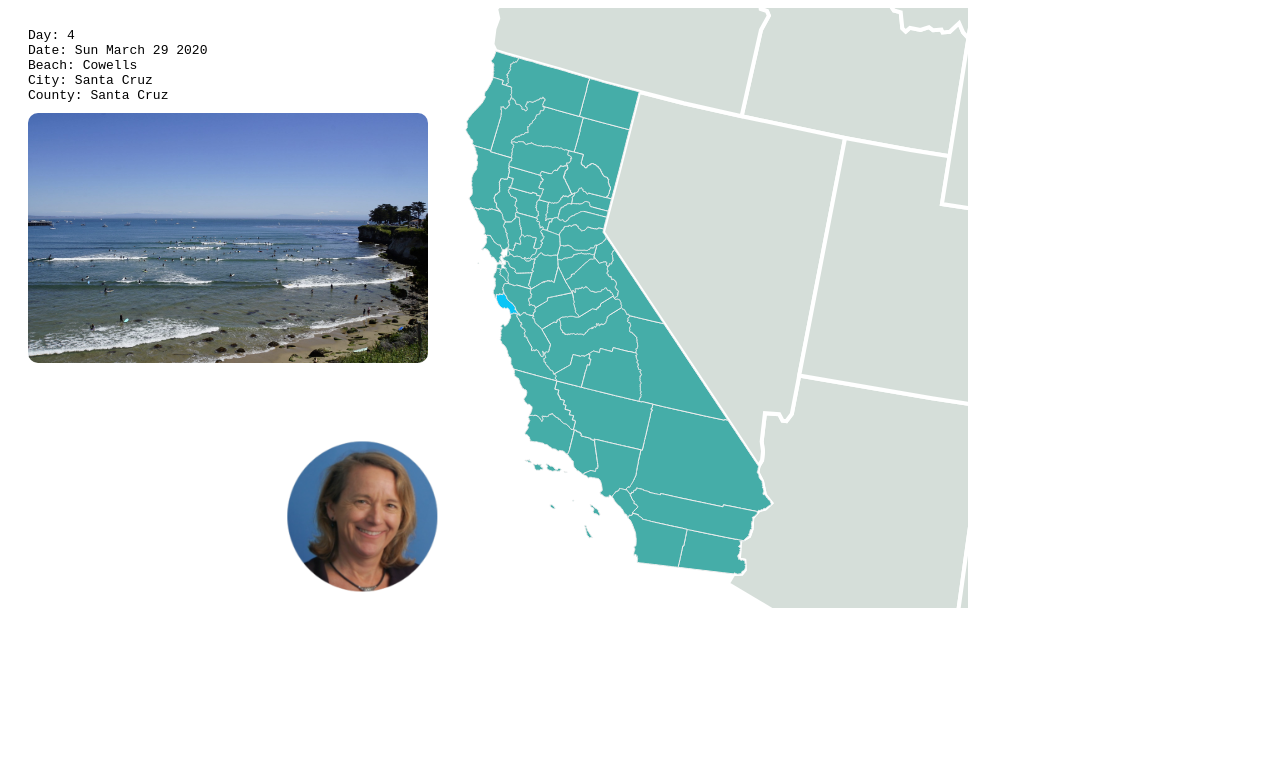
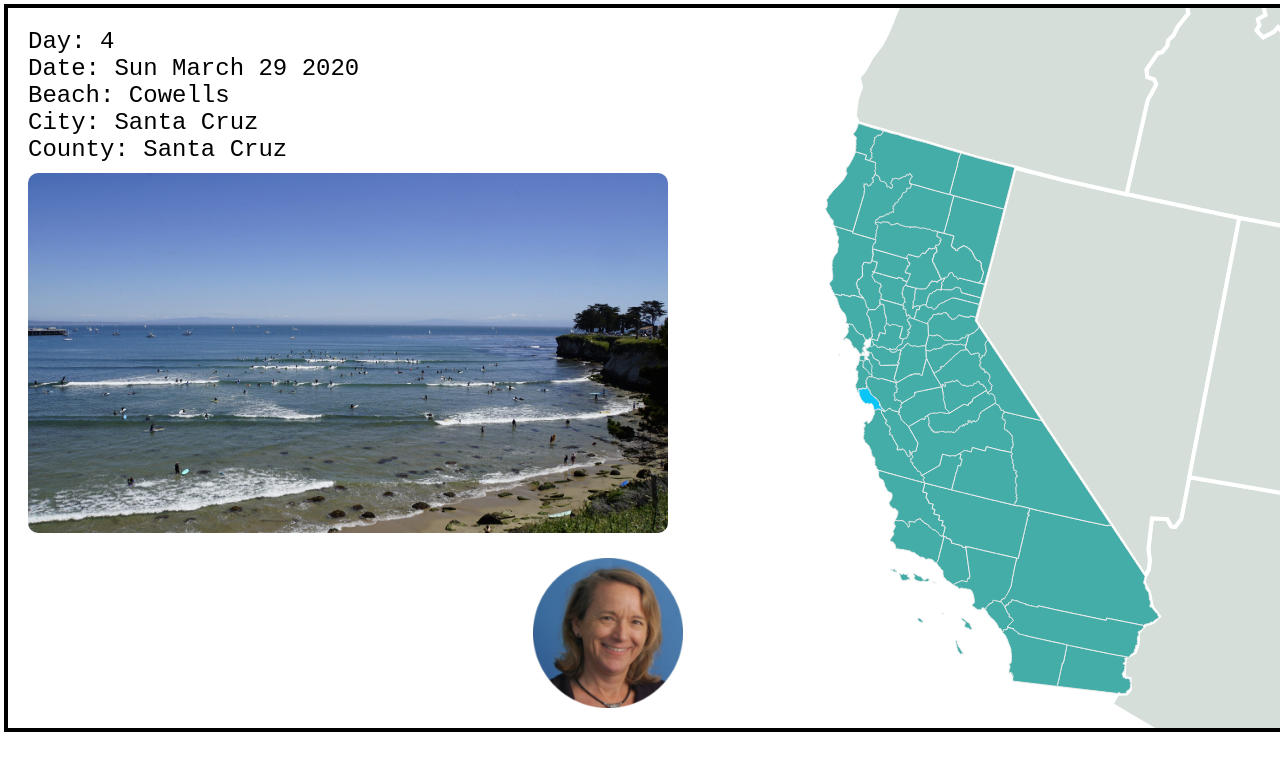
Before and after one commit to eriq-augustine/lise-surf, a plain HTML site: page index.html in a window 1280 px wide. Drawn offline with nearby package versions, Linux system fonts and the light colour scheme.

Commit message:
Adjusted the sizes to fit 720p.

```diff
--- a/index.js
+++ b/index.js
@@ -4,13 +4,13 @@ const MAP_PATH = 'combined-states-counties.geojson';
 const LOG_PATH = 'surf-log.txt';
 // const LOG_PATH = 'test-surf-log.txt';
 
-const WIDTH = 960;
-const HEIGHT = 600;
+const WIDTH = 1280;
+const HEIGHT = 720;
 
-const CENTER_X = 1450;
-const CENTER_Y = 350;
+const CENTER_X = 1900;
+const CENTER_Y = 450;
 
-const SCALE = 2750;
+const SCALE = 3000;
 
 const COUNTY_BASE_COLOR = '#45ADA8FF';
 const COUNTY_START_COLOR = '#00C3FF';
@@ -35,7 +35,7 @@ const TRAVELER_DELAY_BEFORE_REMOVE_MS = 350;
 const ORIGIN_IMAGE_PATH = 'images/lise_getoor_circle.png';
 const ORIGIN_IMAGE_WIDTH = 150;
 const ORIGIN_IMAGE_HEIGHT = 150;
-const ORIGIN_POINT = [32, -124];
+const ORIGIN_POINT = [600, 625];
 
 const TRAVELER_IMAGE_PATH = 'images/surfboard.png';
 const TRAVELER_IMAGE_WIDTH = 30;
@@ -76,8 +76,8 @@ function main() {
     svg.append('image')
             .attr('id', 'origin-image')
             .attr('xlink:href', ORIGIN_IMAGE_PATH)
-            .attr('x', projection([ORIGIN_POINT[1], ORIGIN_POINT[0]])[0] - ORIGIN_IMAGE_WIDTH / 2)
-            .attr('y', projection([ORIGIN_POINT[1], ORIGIN_POINT[0]])[1] - ORIGIN_IMAGE_HEIGHT / 2)
+            .attr('x', ORIGIN_POINT[0] - ORIGIN_IMAGE_WIDTH / 2)
+            .attr('y', ORIGIN_POINT[1] - ORIGIN_IMAGE_HEIGHT / 2)
             .attr('width', ORIGIN_IMAGE_WIDTH)
             .attr('height', ORIGIN_IMAGE_HEIGHT)
     ;
@@ -158,7 +158,7 @@ function main() {
             // Go through log entries one at a time.
             renderData.forEach(function(renderEntry) {
                 // Project onto the map.
-                let [sourceX, sourceY] = projection([ORIGIN_POINT[1], ORIGIN_POINT[0]]);
+                let [sourceX, sourceY] = [ORIGIN_POINT[1], ORIGIN_POINT[0]];
                 let [targetX, targetY] = projection([renderEntry.longitude, renderEntry.latitude]);
 
                 // Adjust for the image dimensions.
--- a/style.css
+++ b/style.css
@@ -1,9 +1,10 @@
 .info-area {
     position: absolute;
-    width: 400px;
+    width: 640px;
     margin-top: 20px;
     margin-left: 20px;
     font-family: monospace;
+    font-size: 24px;
 }
 
 .info-area p {
@@ -12,8 +13,12 @@
 }
 
 .info-area img {
-    width: 400px;
-    height: 250px;
+    width: 640px;
+    height: 360px;
     border-radius: 10px;
     margin-top: 10px;
 }
+
+svg {
+    outline: 4px solid black;
+}
```
